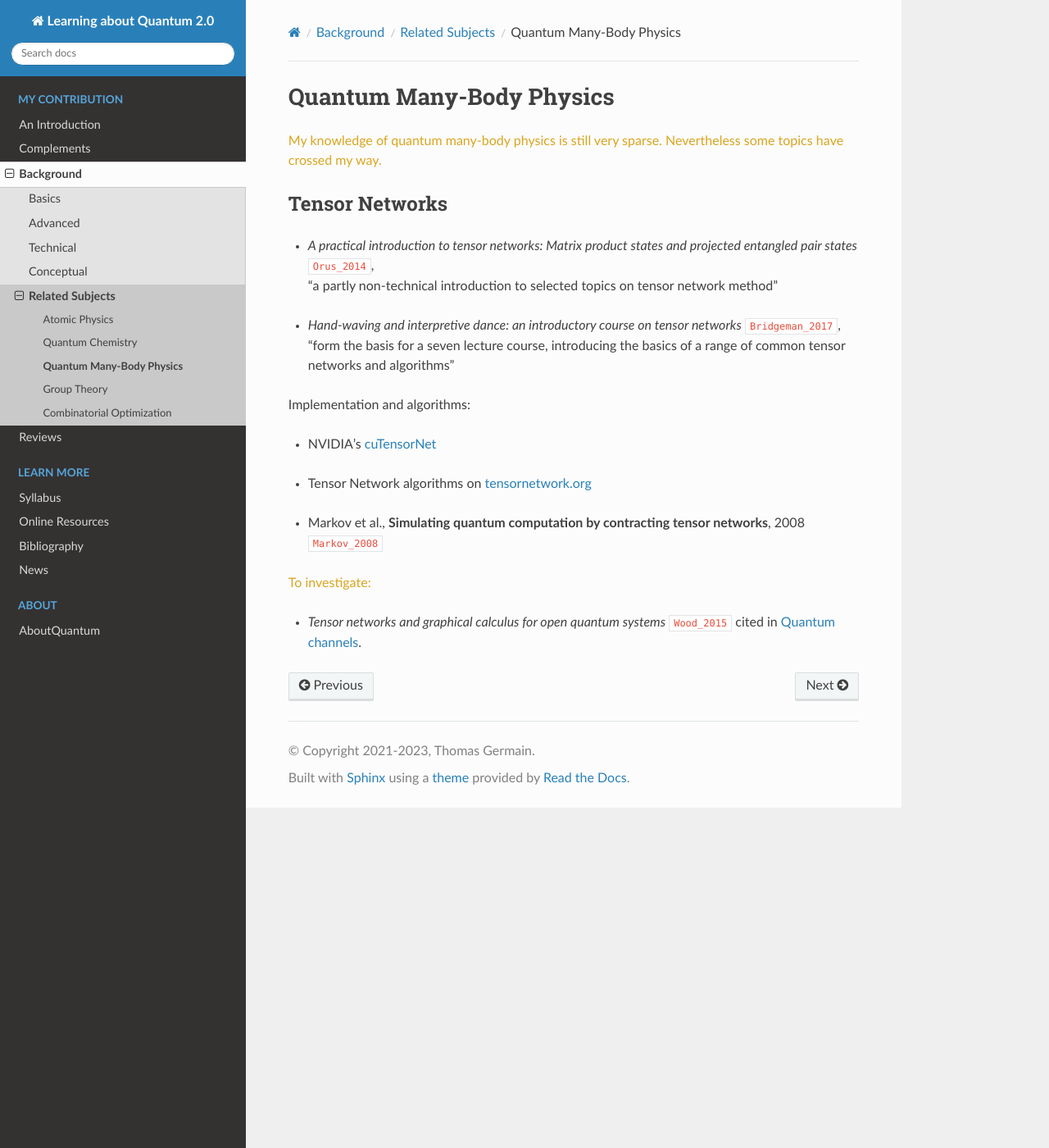
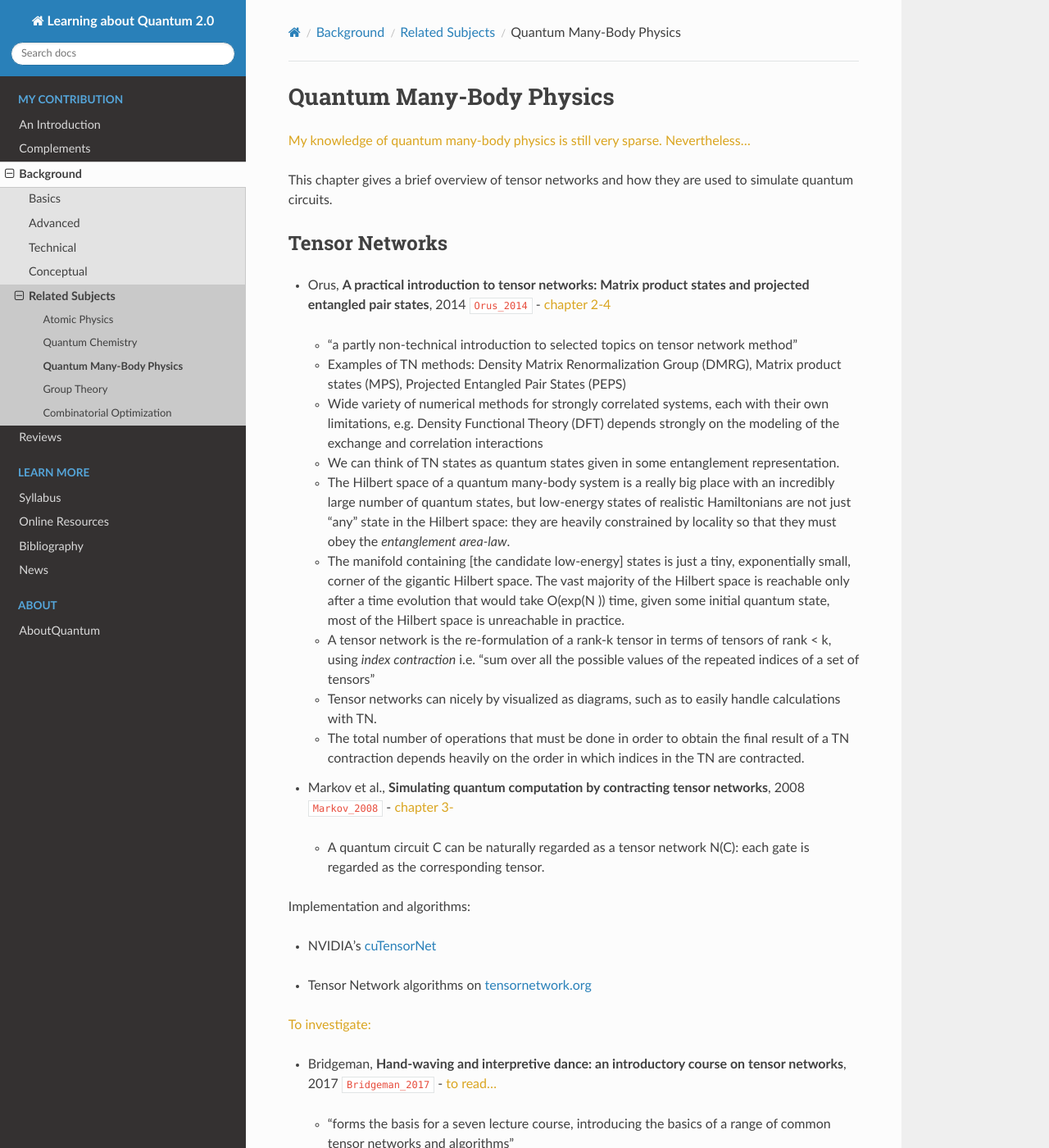
Before and after one commit to tomlqc/about-quantum, a Sphinx documentation site: the page built from source/stories/background/many_body.rst, in a window 1280 px wide and 1400 px high. Shown: the whole window at 82% size. Built offline with Sphinx 7.4.7 and the Read the Docs theme 2.0.0, drawn with Linux system fonts in a browser that asks for light colours; cross-references to code outside the pages are shown as plain code; some of the changed text lies outside the part shown.

Commit message:
many_body: tensor networks basics

```diff
--- a/source/biblio/articles.bib
+++ b/source/biblio/articles.bib
@@ -782,6 +782,20 @@ journal = {Fortschritte der Physik},
   journal = {Physical Review Letters},
   publisher = {American Physical Society ({APS})}
 }
+@article{HuangC_2021,
+  title = {Efficient parallelization of tensor network contraction for simulating quantum computation},
+  author = {Huang,  Cupjin and Zhang,  Fang and Newman,  Michael and Ni,  Xiaotong and Ding,  Dawei and Cai,  Junjie and Gao,  Xun and Wang,  Tenghui and Wu,  Feng and Zhang,  Gengyan and Ku,  Hsiang-Sheng and Tian,  Zhengxiong and Wu,  Junyin and Xu,  Haihong and Yu,  Huanjun and Yuan,  Bo and Szegedy,  Mario and Shi,  Yaoyun and Zhao,  Hui-Hai and Deng,  Chunqing and Chen,  Jianxin},
+  DOI = {10.1038/s43588-021-00119-7},
+  ISSN = {2662-8457},
+  url = {https://www.nature.com/articles/s43588-021-00119-7.pdf},
+  year = {2021},
+  month = sep,
+  volume = {1},
+  number = {9},
+  pages = {578–587},
+  journal = {Nature Computational Science},
+  publisher = {Springer Science and Business Media LLC},
+}
 @article{Huang_2021,
   title = {Power of data in quantum machine learning},
   author = {Hsin-Yuan Huang and Michael Broughton and Masoud Mohseni and Ryan Babbush and Sergio Boixo and Hartmut Neven and Jarrod R. McClean},
@@ -1435,6 +1449,20 @@ pages = {117-158},
   journal = {Physical Review Applied},
   publisher = {American Physical Society ({APS})},
 }
+@article{Seitz_2023,
+  title = {Simulating quantum circuits using tree tensor networks},
+  author = {Seitz,  Philipp and Medina,  Ismael and Cruz,  Esther and Huang,  Qunsheng and Mendl,  Christian B.},
+  year = {2023},
+  month = mar,
+  DOI = {10.22331/q-2023-03-30-964},
+  url = {https://quantum-journal.org/papers/q-2023-03-30-964/pdf/},
+  eprint = {2206.01000},
+  ISSN = {2521-327X},
+  journal = {Quantum},
+  volume = {7},
+  pages = {964},
+  publisher = {Verein zur Forderung des Open Access Publizierens in den Quantenwissenschaften},
+}
 @article{Shalm_2015,
   title = {Strong Loophole-Free Test of Local Realism},
   author = {Shalm, Lynden K. and Meyer-Scott, Evan and Christensen, Bradley G. and others},
--- a/source/stories/background/many_body.rst
+++ b/source/stories/background/many_body.rst
@@ -2,20 +2,53 @@
 Quantum Many-Body Physics
 =========================
 
-:draft:`My knowledge of quantum many-body physics is still very sparse. Nevertheless some topics have crossed my way.`
+:draft:`My knowledge of quantum many-body physics is still very sparse. Nevertheless...`
+
+This chapter gives a brief overview of tensor networks and how they are used to simulate quantum circuits.
 
 .. ---------------------------------------------------------------------------
 
 Tensor Networks
 ---------------
 
-- | *A practical introduction to tensor networks: Matrix product states and projected entangled pair states*
-    :cite:`Orus_2014`,
-  | "a partly non-technical introduction to selected topics on tensor network method"
+- | Orus, **A practical introduction to tensor networks:
+    Matrix product states and projected entangled pair states**, 2014
+    :cite:`Orus_2014` - :draft:`chapter 2-4`
 
-- | *Hand-waving and interpretive dance: an introductory course on tensor networks*
-    :cite:`Bridgeman_2017`,
-  | "form the basis for a seven lecture course, introducing the basics of a range of common tensor networks and algorithms"
+  - "a partly non-technical introduction to selected topics on tensor network method"
+
+  - Examples of TN methods: Density Matrix Renormalization Group (DMRG), Matrix product states (MPS),
+    Projected Entangled Pair States (PEPS)
+
+  - Wide variety of numerical methods for strongly correlated systems, each with their own limitations,
+    e.g. Density Functional Theory (DFT) depends strongly on the modeling of the exchange and correlation interactions
+
+  - We can think of TN states as quantum states given in some entanglement representation.
+
+  - The Hilbert space of a quantum many-body system is a really big place
+    with an incredibly large number of quantum states,
+    but low-energy states of realistic Hamiltonians are not just “any” state in the Hilbert space:
+    they are heavily constrained by locality so that they must obey the *entanglement area-law*.
+
+  - The manifold containing [the candidate low-energy] states is just a tiny, exponentially small,
+    corner of the gigantic Hilbert space.
+    The vast majority of the Hilbert space is reachable only after a time evolution that would take O(exp(N )) time,
+    given some initial quantum state, most of the Hilbert space is unreachable in practice.
+
+  - A tensor network is the re-formulation of a rank-k tensor in terms of tensors of rank < k,
+    using *index contraction* i.e.
+    "sum over all the possible values of the repeated indices of a set of tensors"
+
+  - Tensor networks can nicely by visualized as diagrams, such as to easily handle calculations with TN.
+
+  - The total number of operations that must be done in order to obtain the final result of a TN contraction
+    depends heavily on the order in which indices in the TN are contracted.
+
+- | Markov et al., **Simulating quantum computation by contracting tensor networks**, 2008 :cite:`Markov_2008` -
+    :draft:`chapter 3-`
+
+  - A quantum circuit C can be naturally regarded as a tensor network N(C):
+    each gate is regarded as the corresponding tensor.
 
 Implementation and algorithms:
 
@@ -24,12 +57,29 @@ Implementation and algorithms:
 
 - | Tensor Network algorithms on `tensornetwork.org <https://tensornetwork.org>`_
 
-- | Markov et al., **Simulating quantum computation by contracting tensor networks**, 2008 :cite:`Markov_2008`
-
 
 :draft:`To investigate:`
 
-- *Tensor networks and graphical calculus for open quantum systems* :cite:`Wood_2015`
-  cited in :ref:`stories/background/environment:Quantum channels`.
+- | Bridgeman, **Hand-waving and interpretive dance: an introductory course on tensor networks**, 2017
+    :cite:`Bridgeman_2017` - :draft:`to read...`
+
+  - "forms the basis for a seven lecture course,
+    introducing the basics of a range of common tensor networks and algorithms"
+
+- | from qiskit's `Matrix product state simulation method <https://qiskit.org/ecosystem/aer/tutorials/7_matrix_product_state_method.html>`_:
+
+  - Vidal, **Efficient classical simulation of slightly entangled quantum computations**, 2003,
+    `arXiv:quant-ph/0301063 <https://arxiv.org/abs/quant-ph/0301063>`_ - :draft:`seminal paper for MPS`
+
+  - Schollwoeck, **The density-matrix renormalization group in the age of matrix product states**,
+    `arXiv:1008.3477 <https://arxiv.org/abs/1008.3477>`_
+
+- | Wood et al., **Tensor networks and graphical calculus for open quantum systems**, 2015 :cite:`Wood_2015`
+    cited in :ref:`stories/background/environment:Quantum channels`.
+
+- | Huang et al., **Efficient parallelization of tensor network contraction for simulating quantum computation**,
+    2021 :cite:`HuangC_2021`
+
+- | Seitz et al., **Simulating quantum circuits using tree tensor networks**, 2023 :cite:`Seitz_2023`
 
 .. ---------------------------------------------------------------------------
```
